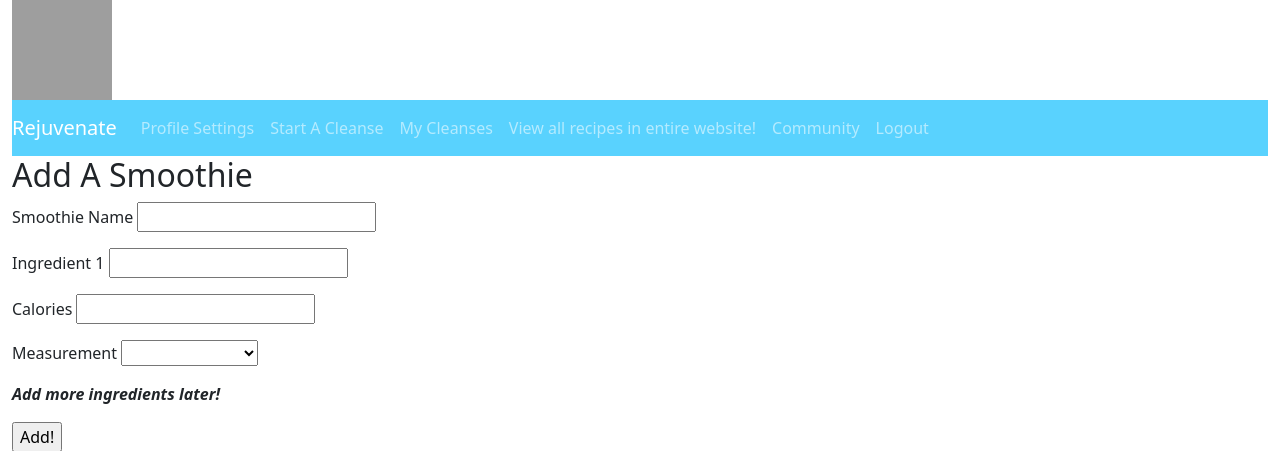
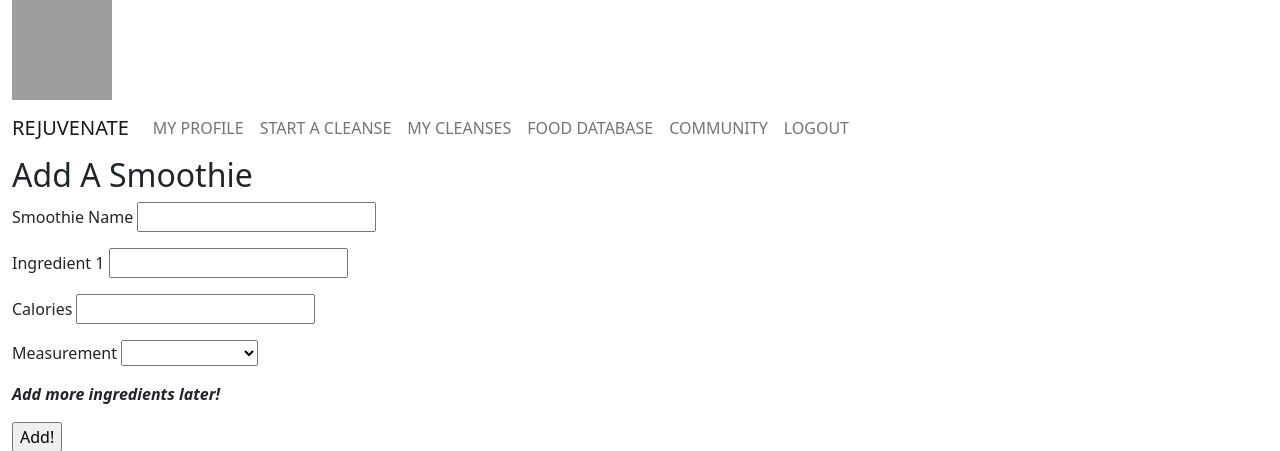
Before and after one commit to qfuggett/rejuvenate, a Flask app: page /add_recipe/1 in a window 1280 px wide. Shown: the top 451 px of the page. Run offline with Flask 2, Linux system fonts and the light colour scheme; the visitor is signed in with stand-in values (Sample User, id 1); grey boxes are pictures that could not be loaded.

Commit message:
update base font and color styling, add image to homepage

```diff
--- a/templates/base.html
+++ b/templates/base.html
@@ -32,30 +32,30 @@
     <div class="container-fluid">
       <div class="row">
         <div class="col">
-          <a class="navbar-brand" href="#">
+          <a class="navbar-brand" href="/">
             <img src="/static/img/0b9bd06a3d444748a5047d5f25f19b3f.png" width="100" height="100" alt="">
           </a>
         </div>
       </div>
       <div class="col">
-        <nav class="navbar navbar-expand-lg navbar-dark" style="background-color: #59D2FE;">
-          <a class="navbar-brand" href="/">Rejuvenate</a>
+        <nav class="navbar navbar-expand-lg navbar-light" style="background-color: white;">
+          <a class="navbar-brand" href="/">REJUVENATE</a>
           <button class="navbar-toggler" type="button" data-toggle="collapse" data-target="#navbarNavDropdown" aria-controls="navbarNavDropdown" aria-expanded="false" aria-label="Toggle navigation">
             <span class="navbar-toggler-icon"></span>
           </button>
           <div class="collapse navbar-collapse" id="navbarNavDropdown">
             <ul class="navbar-nav">
               {% if session.get('username') %}
-                <li class="nav-item"><a class="nav-link" href="/profile">Profile Settings</a></li>
-                <li class="nav-item"><a class="nav-link" href="/start_cleanse">Start A Cleanse</a></li>
-                <li class="nav-item"><a class="nav-link" href="/user_cleanses">My Cleanses</a></li>
-                <li class="nav-item"><a class="nav-link" href="/recipes">View all recipes in entire website!</a></li>
-                <li class="nav-item"><a class="nav-link" href="/community">Community</a></li>
-                <li class="nav-item"><a class="nav-link" href="/logout">Logout</a></li>
+                <li class="nav-item"><a class="nav-link" href="/profile">MY PROFILE</a></li>
+                <li class="nav-item"><a class="nav-link" href="/start_cleanse">START A CLEANSE</a></li>
+                <li class="nav-item"><a class="nav-link" href="/user_cleanses">MY CLEANSES</a></li>
+                <li class="nav-item"><a class="nav-link" href="/recipes">FOOD DATABASE</a></li>
+                <li class="nav-item"><a class="nav-link" href="/community">COMMUNITY</a></li>
+                <li class="nav-item"><a class="nav-link" href="/logout">LOGOUT</a></li>
               {% else %}
-                <li class="nav-item"><a class="nav-link" href="/login">Login</a></li>
-                <li class="nav-item"><a class="nav-link" href="/signup">Sign Up</a></li>
-                <li class="nav-item"><a class="nav-link" href="/recipes">View all recipes in database</a></li>
+                <li class="nav-item"><a class="nav-link" href="/login">LOGIN</a></li>
+                <li class="nav-item"><a class="nav-link" href="/signup">SIGN UP</a></li>
+                <li class="nav-item"><a class="nav-link" href="/recipes">FOOD</a></li>
               {% endif %}
             </ul>
         </nav>
--- a/templates/homepage.html
+++ b/templates/homepage.html
@@ -5,14 +5,16 @@
   {% if 'user_id' in session %}
     <div class="row">
       <div class="col-2">
-        <p class="statement">Take care of your insides</p>
+        <img id="smoothie-hp" src="/static/img/smoothie.png" alt="">
       </div>
     </div>
   {% else %}
     <div class="row">
       <div class="col">
-        <img style="width: 30em;" src="/static/img/alex-loup--ZvC04d-xLw-unsplash.jpg">
+        <img id="smoothie-hp" src="/static/img/smoothie.png">
       </div>
+    </div>
+    <div class="row">
       <div class="col">
         <h3>Search over 900,000 food items:</h3>
         <form action="/search" class="form-inline">
```
